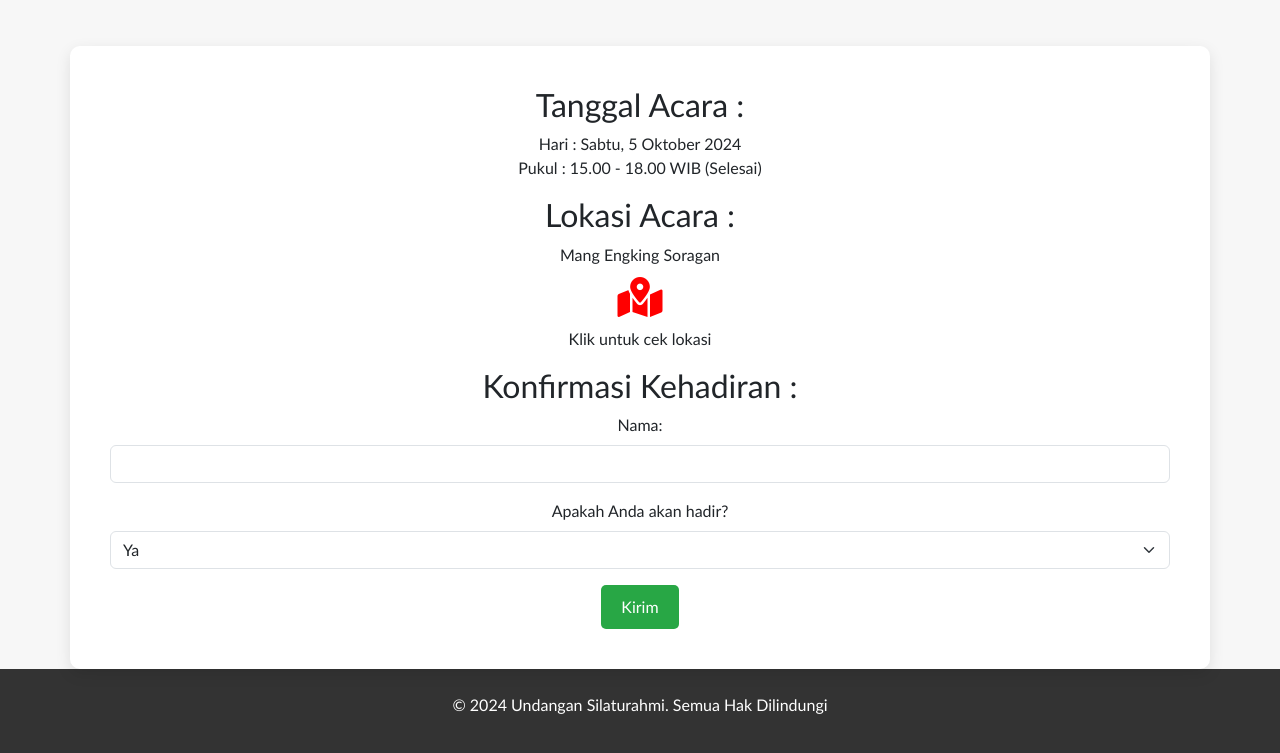
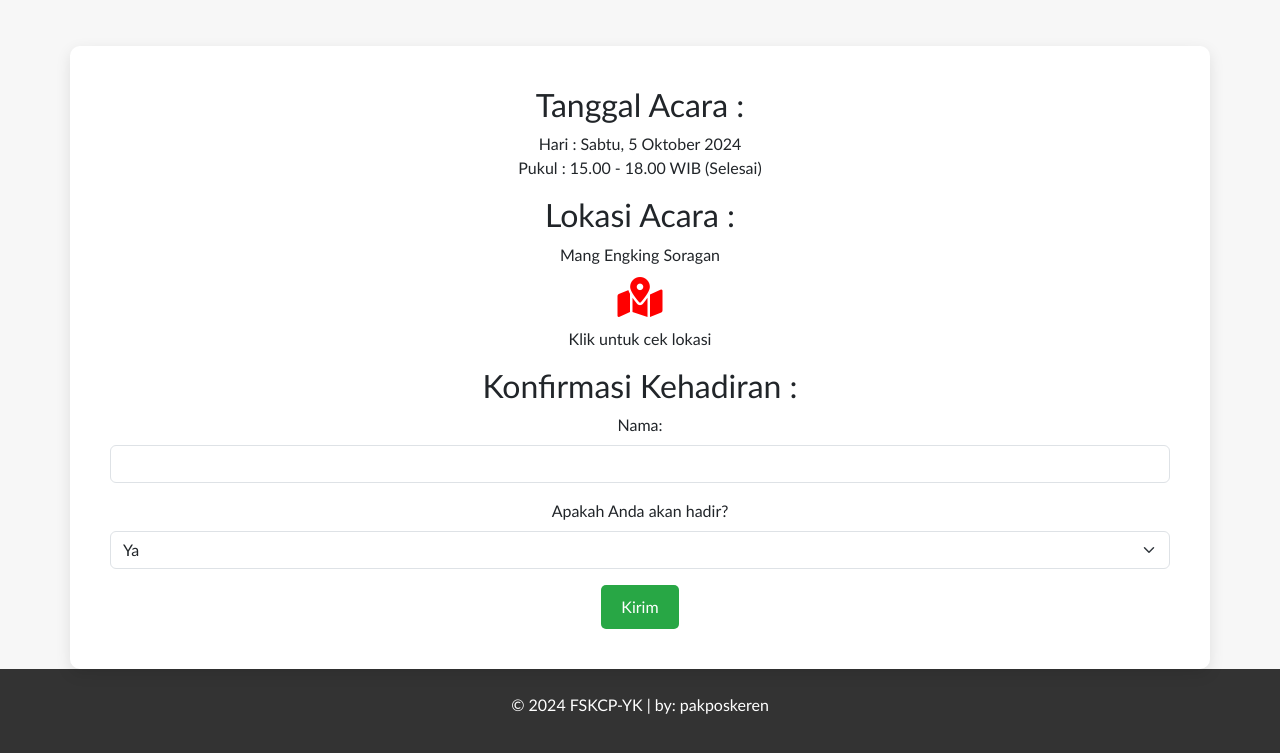
Before and after one commit to nganuaja/undangan-fkcp, a plain HTML site: page index.html in a window 1280 px wide. Shown: the part 802-1555 px from the top of the page. Drawn offline with nearby package versions, Linux system fonts and the light colour scheme.

Commit message:
Update index.html

```diff
--- a/index.html
+++ b/index.html
@@ -59,7 +59,7 @@
   </section>
 
   <footer class="text-center py-4">
-    <p>&copy; 2024 Undangan Silaturahmi. Semua Hak Dilindungi</p>
+    <p>&copy; 2024 FSKCP-YK | by: pakposkeren</p>
   </footer>
 
   <audio id="background-music" autoplay loop>
```
